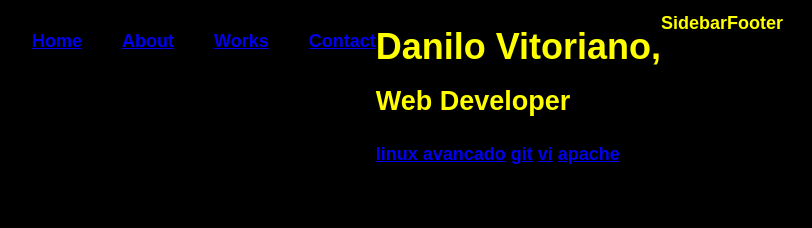
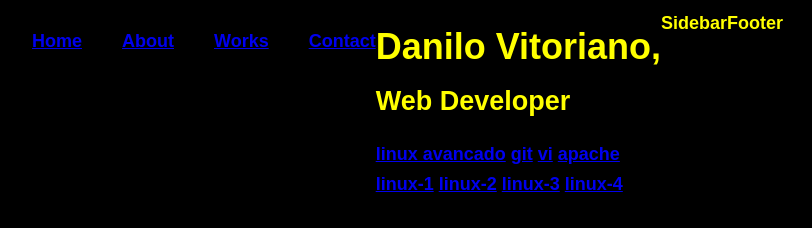
Before and after one commit to danvitoriano/danvitoriano.github.io, a plain HTML site: page index.html in a window 1280 px wide. Shown: the whole page, without its empty margins (16-828 px from the left). Drawn offline with Linux system fonts and the light colour scheme.

Commit message:
Update index.html

```diff
--- a/index.html
+++ b/index.html
@@ -39,7 +39,11 @@
       <a href="https://pdlvimeocdn-a.akamaihd.net/10831/159/395709434.mp4?token2=1438129559_e7c75e716703104e40809042076969ad&aksessionid=4f248de4e9e878f6">git</a>
       <a href="https://pdlvimeocdn-a.akamaihd.net/30161/609/396984327.mp4?token2=1438127858_221ca5ec5f54554864c14ce590168b5e&amp;aksessionid=f58317d6927c3884">vi</a>
       <a href="https://pdlvimeocdn-a.akamaihd.net/67360/245/397611036.mp4?token2=1438128257_3714faee3db98a4ac4c282224d8986ca&aksessionid=b25b3f27a951c4b5">apache</a>
-
+      <br/>
+      <a href="https://pdlvimeocdn-a.akamaihd.net/89011/211/255719712.mp4?token2=1438135393_6e52cc6a024d450af53fdd140c5bb648&aksessionid=959a761c1df26997">linux-1</a>
+      <a href="https://pdlvimeocdn-a.akamaihd.net/84123/771/277157095.mp4?token2=1438135665_4ad04488deb3fd551090a9b613aa0110&aksessionid=86539a8e532135b5">linux-2</a>
+      <a href="https://pdlvimeocdn-a.akamaihd.net/99124/267/279135932.mp4?token2=1438135950_c95b1a11f8a31fef333336f6b2f24d68&aksessionid=bfaa76592724dc83">linux-3</a>
+      <a href="https://pdlvimeocdn-a.akamaihd.net/47296/050/279167194.mp4?token2=1438135236_09775c8d677a14ccc59d4bdf24025d14&aksessionid=7f04f3bc3289a16b">linux-4</a>
     </div>
     <div id="sidebar">Sidebar</div>
     <div id="footer">Footer</div>
```
